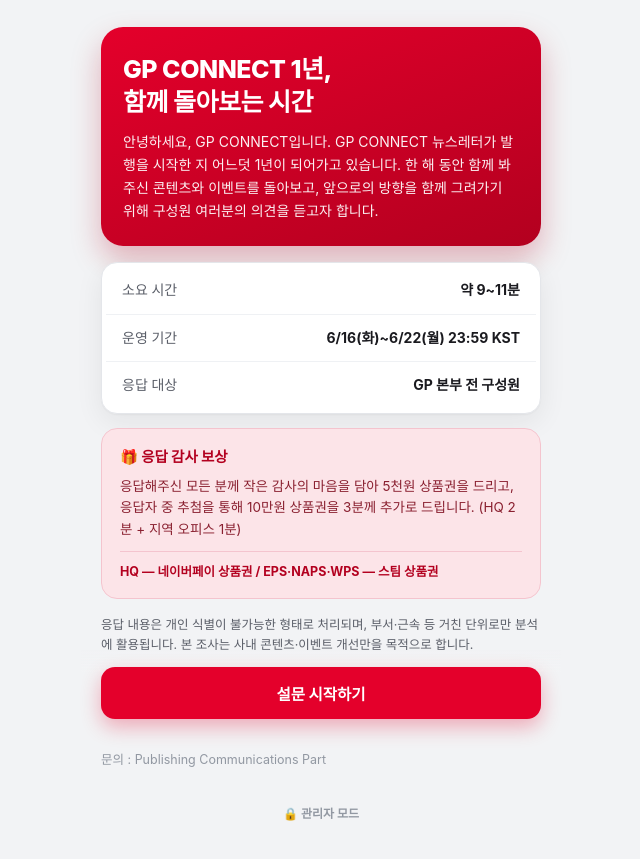
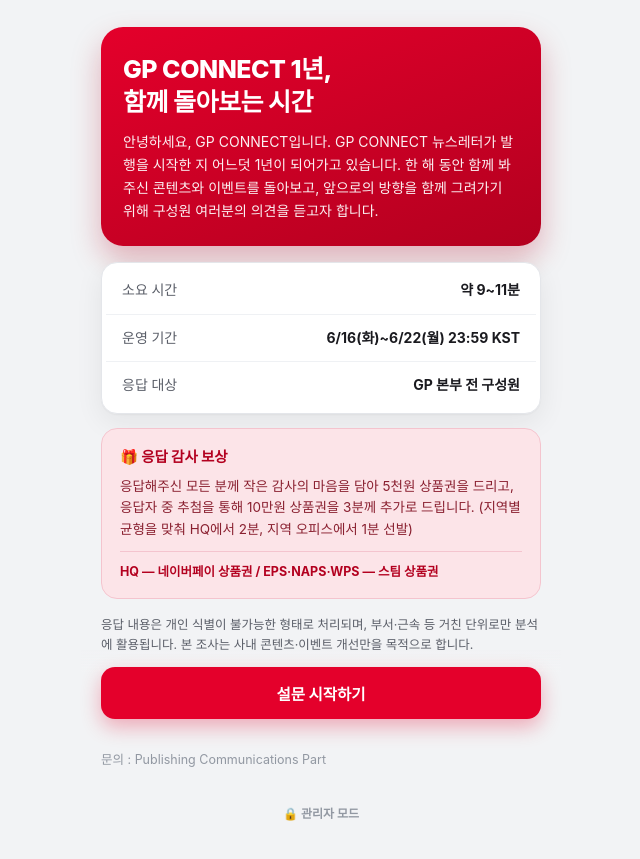
Before and after one commit to silversol100/gp-survey-v1, a plain HTML site: page index.html in a window 1280 px wide. Shown: the part 59-918 px from the top of the page, without its empty margins (319-959 px from the left). Drawn offline with Linux system fonts and the light colour scheme; a web font is replaced by a local one.

Commit message:
index.html

```diff
--- a/index.html
+++ b/index.html
@@ -249,7 +249,7 @@
   intro:{t1:"GP CONNECT 1년,",t2:"함께 돌아보는 시간",
     p:"안녕하세요, GP CONNECT입니다. GP CONNECT 뉴스레터가 발행을 시작한 지 어느덧 1년이 되어가고 있습니다. 한 해 동안 함께 봐주신 콘텐츠와 이벤트를 돌아보고, 앞으로의 방향을 함께 그려가기 위해 구성원 여러분의 의견을 듣고자 합니다.",
     mk:["소요 시간","운영 기간","응답 대상"],mv:["약 9~11분","6/16(화)~6/22(월) 23:59 KST","GP 본부 전 구성원"],
-    rt:"🎁 응답 감사 보상",rp:"응답해주신 모든 분께 작은 감사의 마음을 담아 5천원 상품권을 드리고, 응답자 중 추첨을 통해 10만원 상품권을 3분께 추가로 드립니다. (HQ 2분 + 지역 오피스 1분)",rnote:"HQ — 네이버페이 상품권 / EPS·NAPS·WPS — 스팀 상품권",
+    rt:"🎁 응답 감사 보상",rp:"응답해주신 모든 분께 작은 감사의 마음을 담아 5천원 상품권을 드리고, 응답자 중 추첨을 통해 10만원 상품권을 3분께 추가로 드립니다. (지역별 균형을 맞춰 HQ에서 2분, 지역 오피스에서 1분 선발)",rnote:"HQ — 네이버페이 상품권 / EPS·NAPS·WPS — 스팀 상품권",
     assure:"응답 내용은 개인 식별이 불가능한 형태로 처리되며, 부서·근속 등 거친 단위로만 분석에 활용됩니다. 본 조사는 사내 콘텐츠·이벤트 개선만을 목적으로 합니다.",
     def:"※ 본 설문에서 ‘GP 사내 콘텐츠’란? GP의 뉴스레터 ‘GP CONNECT’와 ‘GP Internal Communications’ 슬랙 채널을 의미합니다.",
     contact:"문의 : Publishing Communications Part"},
@@ -262,8 +262,8 @@
     s4:{e:"Section 4",t:"사내 콘텐츠·이벤트 개선 방향",d:"자유응답 문항은 모두 선택입니다."},
     reward:{e:"마지막",t:"보상 수령 (선택)",d:"본 서베이는 익명으로 진행되나, 응답 완료에 대한 감사의 기프티콘을 보내드리기 위해 정보가 필요합니다. 수령을 희망하시는 분만 작성해주시면 됩니다."}},
   q:{
-    Q1:{text:"크래블스님께서 현재 소속된 조직을 선택해주세요.",opts:["GPD1","GPD2","GPD3","S&O","GCD","PSM","EPS","NAPS","WPS","답변하고 싶지 않음"]},
-    Q2:{text:"크래블스님께서 GP 본부에 합류하신 지 어느 정도 되셨나요?",opts:["6개월 미만","6개월 ~ 1년","1 ~ 3년","3년 이상","답변하고 싶지 않음"]},
+    Q1:{text:"현재 소속된 조직을 선택해주세요.",opts:["GPD1","GPD2","GPD3","S&O","GCD","PSM","EPS","NAPS","WPS","답변하고 싶지 않음"]},
+    Q2:{text:"GP 본부에 합류하신 지 어느 정도 되셨나요?",opts:["6개월 미만","6개월 ~ 1년","1 ~ 3년","3년 이상","답변하고 싶지 않음"]},
     Q3:{text:"GP의 사내 콘텐츠·이벤트는 회사를 다니는 일상에 재미와 활력을 더해준다."},
     Q4:{text:"GP의 사내 콘텐츠 덕분에 평소 잘 모르던 다른 팀이나 동료의 일과 모습을 더 알게 된다."},
     Q5:{text:"GP의 사내 콘텐츠를 보면서 “내가 GP의 일원이구나” 하는 느낌이 들 때가 있다."},
@@ -311,7 +311,7 @@
   intro:{t1:"GP CONNECT turns one —",t2:"let's look back together",
     p:"Hello, Krabbles! It's been nearly a year since the newsletter launched. We'd love your thoughts as we look back on the past year's content and events, and shape where we go next.",
     mk:["Time required","Open period","Audience"],mv:["About 9–11 min","Jun 16 (Tue)–22 (Mon) 23:59 KST","All GP members"],
-    rt:"🎁 Thank-you reward",rp:"Everyone who responds receives a 5,000 KRW gift card, and 3 respondents will additionally receive a 100,000 KRW gift card in a random drawing. (2 at HQ + 1 at a regional office)",rnote:"HQ — Naver Pay gift card / EPS·NAPS·WPS — Steam gift card",
+    rt:"🎁 Thank-you reward",rp:"Everyone who responds receives a 5,000 KRW gift card, and 3 respondents will additionally receive a 100,000 KRW gift card in a random drawing. (to keep regional balance, 2 at HQ + 1 at a regional office)",rnote:"HQ — Naver Pay gift card / EPS·NAPS·WPS — Steam gift card",
     assure:"Your responses are anonymized and analyzed only in aggregate (e.g., by department or tenure). This survey is conducted solely to improve internal content and events.",
     def:"※ What is “GP internal content” in this survey? It refers to GP's newsletter “GP CONNECT” and the “GP Internal Communications” Slack channel.",
     contact:"Contact : Publishing Communications Part"},
@@ -373,7 +373,7 @@
   intro:{t1:"GP CONNECT 一周年，",t2:"一起回顾的时刻",
     p:"简报开始发行已快满一年。我们希望听取您的意见，一起回顾这一年的内容与活动，并共同描绘今后的方向。",
     mk:["所需时间","问卷回收期间","问卷对象"],mv:["约9～11分钟","6/16(周二)～6/22(周一) 23:59 KST","GP全体成员"],
-    rt:"🎁 应答感谢奖励",rp:"所有应答者都将获得5,000韩元礼券，并将抽取3名应答者额外赠送10万韩元礼券。（总部2名＋地区办公室1名）",rnote:"HQ — Naver Pay礼券 / EPS·NAPS·WPS — Steam礼券",
+    rt:"🎁 应答感谢奖励",rp:"所有应答者都将获得5,000韩元礼券，并将抽取3名应答者额外赠送10万韩元礼券。（为兼顾地区平衡，总部2名＋地区办公室1名）",rnote:"HQ — Naver Pay礼券 / EPS·NAPS·WPS — Steam礼券",
     assure:"应答内容将以匿名的形式处理，仅以部门、工龄等粗略维度用于分析。本问卷仅以改进公司内部内容与活动为目的。",
     def:"※ 本问卷中的“GP内部内容”指什么？指GP的简报“GP CONNECT”以及“GP Internal Communications” Slack频道。",
     contact:"咨询 : Publishing Communications Part"},
@@ -435,7 +435,7 @@
   intro:{t1:"GP CONNECT 1年、",t2:"一緒に振り返る時間",
     p:"こんにちは、GP CONNECTです。ニュースレターの発行開始から、まもなく1年になります。この1年のコンテンツやイベントを振り返り、これからの方向を一緒に描くため、皆さまのご意見をお聞かせください。",
     mk:["所要時間","実施期間","回答対象"],mv:["約9～11分","6/16(火)～6/22(月) 23:59 KST","GP本部の全メンバー"],
-    rt:"🎁 回答のお礼",rp:"ご回答いただいた全員に5,000ウォン分のSteamギフトカードを、抽選で3名さまに10万ウォン分のギフトカードを追加で差し上げます。（HQ2名＋地域オフィス1名）",rnote:"HQ — NaverPayギフトカード / EPS·NAPS·WPS — Steamギフトカード",
+    rt:"🎁 回答のお礼",rp:"ご回答いただいた全員に5,000ウォン分のSteamギフトカードを、抽選で3名さまに10万ウォン分のギフトカードを追加で差し上げます。（地域バランスを考慮し、HQ2名＋地域オフィス1名）",rnote:"HQ — NaverPayギフトカード / EPS·NAPS·WPS — Steamギフトカード",
     assure:"回答は個人を特定できない形で処理され、部署・在籍年数などの単位でのみ分析に用いられます。本サーベイは社内コンテンツ・イベントの改善のみを目的としています。",
     def:"※ 本アンケートでの「GP社内コンテンツ」とは？ GPのニュースレター「GP CONNECT」と「GP Internal Communications」Slackチャンネルを指します。",
     contact:"お問い合わせ : Publishing Communications Part"},
```
